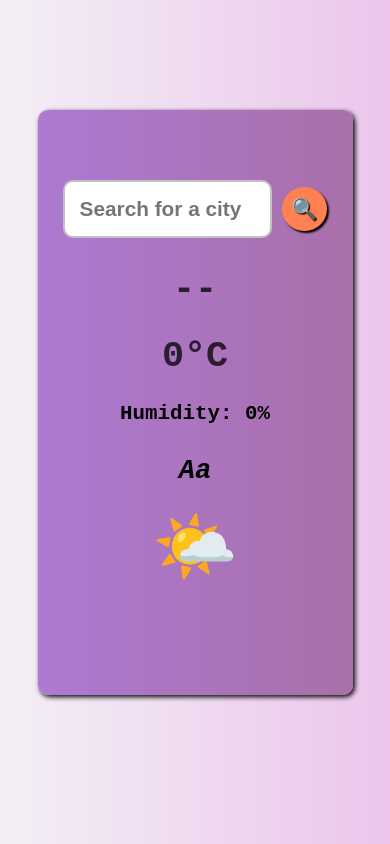
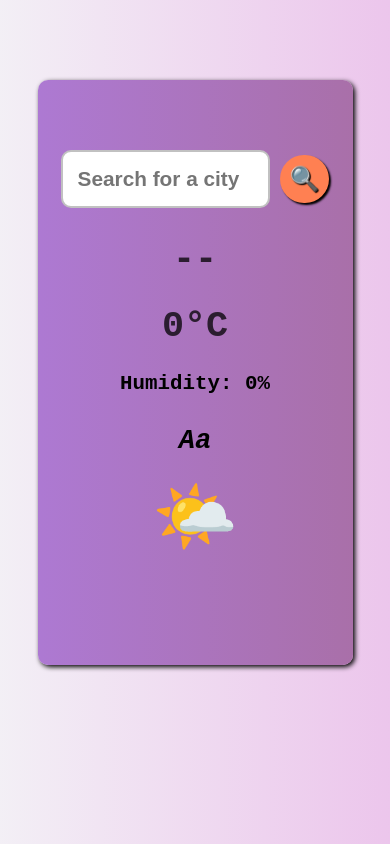
Before and after one commit to Sahasi52/Weather-Forecast-web, a plain HTML site: page index.html in a window 390 px wide. Drawn offline with Linux system fonts and the light colour scheme.

Commit message:
Update style.css

```diff
--- a/style.css
+++ b/style.css
@@ -98,7 +98,7 @@ p {
 @media (max-width: 799px) {
   .weather-forecast-container {
     padding: 100px;
-    margin-top: 110px;
+    margin-top: 80px;
     height: 500px;
   }
   .weatherForm {
@@ -143,7 +143,7 @@ p {
 @media (max-width: 477px) {
   .weather-forecast-container {
     padding: 25px;
-    margin-top: 110px;
+    margin-top: 80px;
     height: 535px;
   }
   .weatherForm {
@@ -156,7 +156,7 @@ p {
     margin: 5px;
   }
   button[type="submit"] {
-    font-size: 1.3rem;
+    font-size: 1.5rem;
     border-radius: 25px;
   }
   h1 {
```
